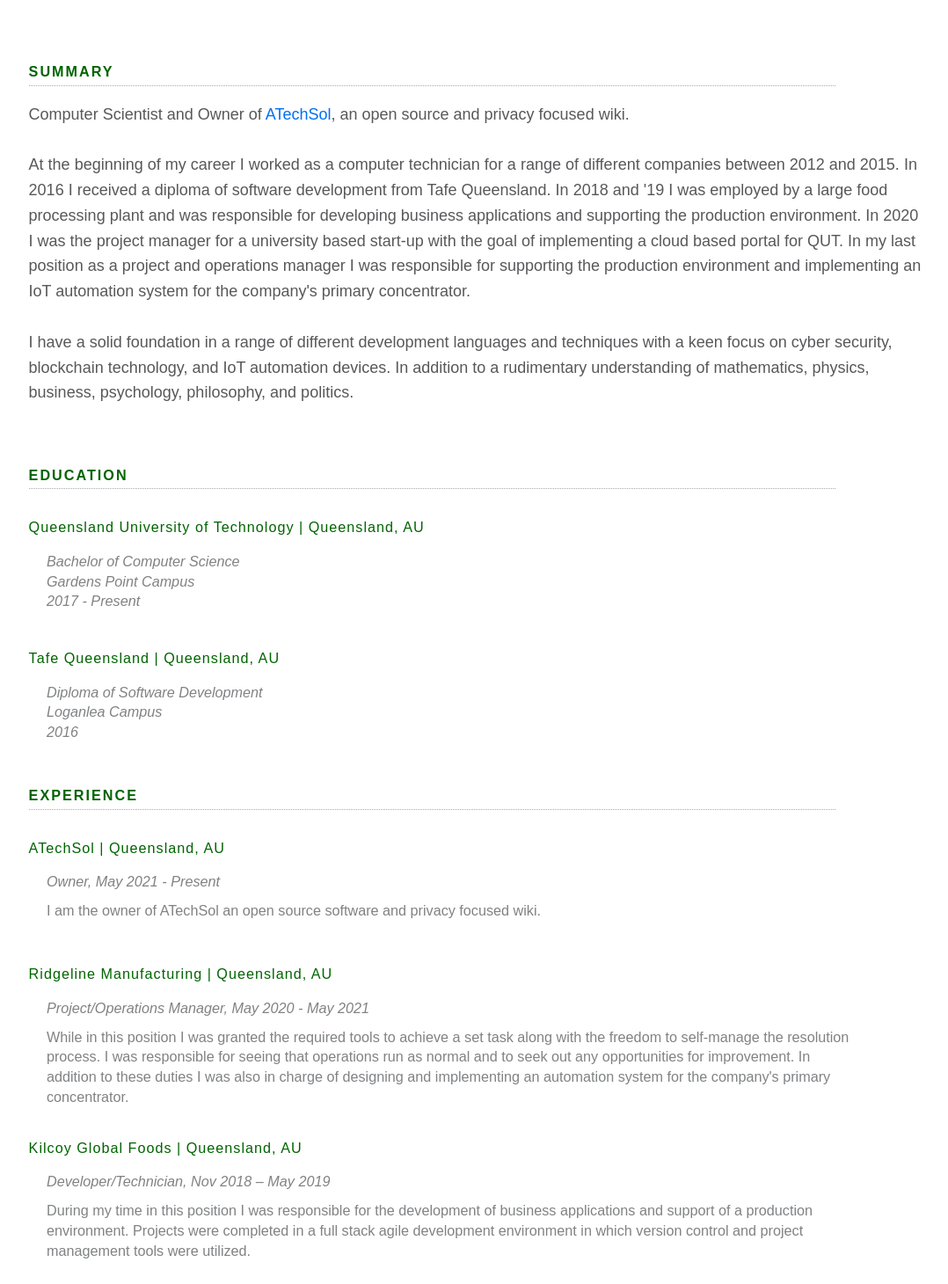
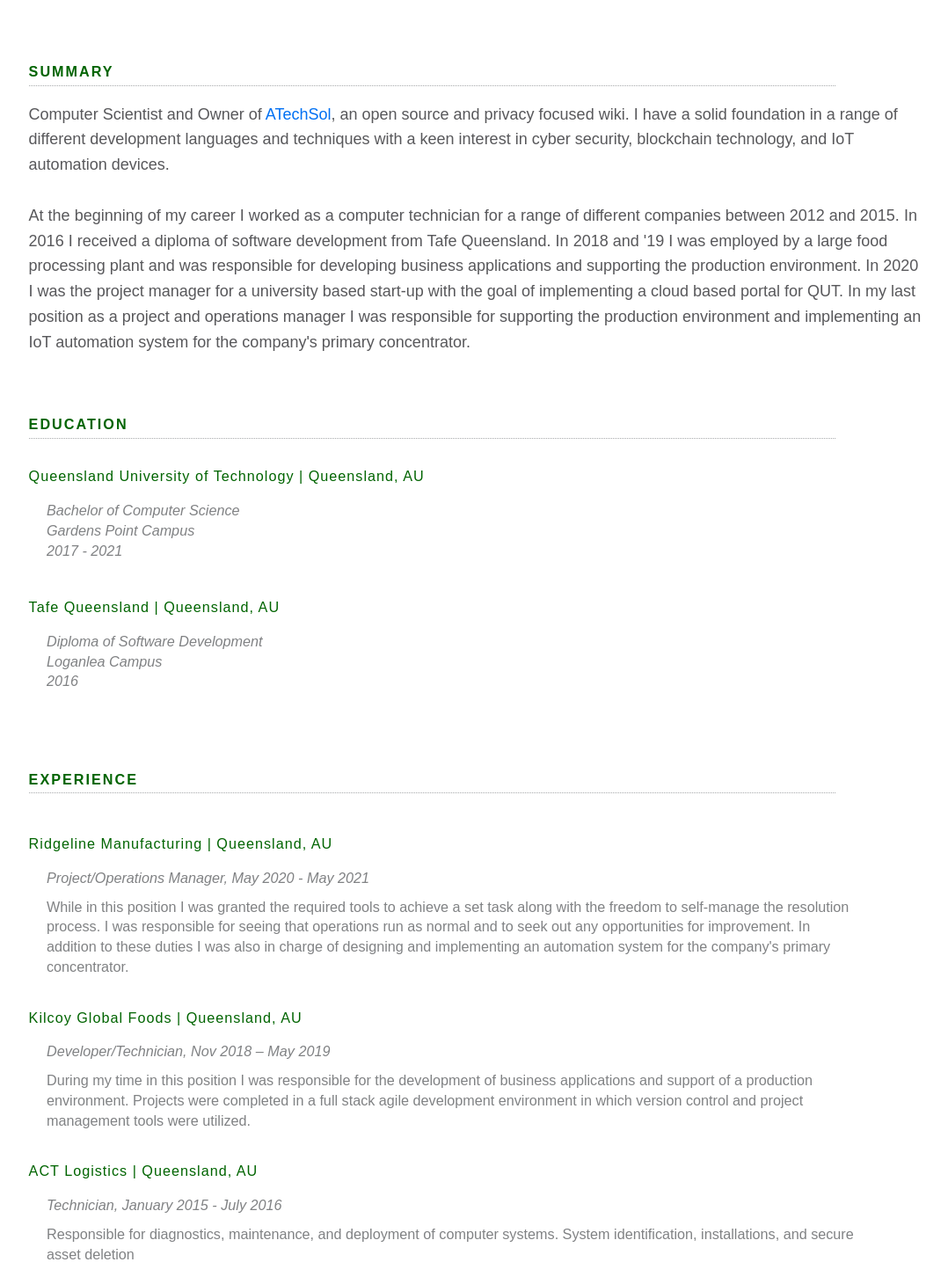
Before and after one commit to lreynolds188/Portfolio, a Next.js app: page /resume in a window 1280 px wide. Shown: the part 330-1790 px from the top of the page at 88% size, without its empty margins (98-1176 px from the left). Built offline with nearby package versions, Linux system fonts and the light colour scheme.

Commit message:
Degree completed

```diff
--- a/pages/resume.js
+++ b/pages/resume.js
@@ -19,6 +19,8 @@ export default function Home() {
           <h2 className={styles.categoryHeaders}>Summary</h2><hr />
           <p className={styles.contact}>
             Computer Scientist and Owner of <a href="https://atechsol.com.au">ATechSol</a>, an open source and privacy focused wiki.
+            I have a solid foundation in a range of different development languages and techniques with a keen interest in cyber security,
+            blockchain technology, and IoT automation devices.
             <br/><br/>
             At the beginning of my career I worked as a computer technician for a range of different companies between 2012 and 2015.
             In 2016 I received a diploma of software development from Tafe Queensland. In 2018 and '19 I was employed by a large food
@@ -26,24 +28,16 @@ export default function Home() {
             In 2020 I was the project manager for a university based start-up with the goal of implementing a cloud based portal for QUT.
             In my last position as a project and operations manager I was responsible for supporting the production environment
             and implementing an IoT automation system for the company's primary concentrator.
-            <br/><br/>
-            I have a solid foundation in a range of different development languages and techniques with a keen focus on cyber security,
-            blockchain technology, and IoT automation devices. In addition to a rudimentary understanding of mathematics, physics, business,
-            psychology, philosophy, and politics.
           </p>
 
           <h2 className={styles.categoryHeaders}>Education</h2><hr /><br/>
           <a className={styles.primaryTitles} href="http://qut.edu.au" target="_blank">Queensland University of Technology | Queensland, AU</a>
-          <p className={styles.categoryDetails}>Bachelor of Computer Science<br/>Gardens Point Campus<br/>2017 - Present</p>
+          <p className={styles.categoryDetails}>Bachelor of Computer Science<br/>Gardens Point Campus<br/>2017 - 2021</p>
           <br />
           <a className={styles.primaryTitles} href="http://tafebrisbane.edu.au" target="_blank">Tafe Queensland | Queensland, AU</a>
           <p className={styles.categoryDetails}>Diploma of Software Development<br/>Loganlea Campus<br/>2016</p>
-
+          <br />
           <h2 className={styles.categoryHeaders}>Experience</h2><hr /><br/>
-          <a className={styles.primaryTitles} href="https://atechsol.com.au" target="_blank">ATechSol | Queensland, AU</a>
-          <p className={styles.categoryDetails}>Owner, May 2021 - Present</p>
-          <p className={styles.categoryDescription}>I am the owner of ATechSol an open source software and privacy focused wiki.</p>
-          <br />
           <p className={styles.primaryTitles}>Ridgeline Manufacturing | Queensland, AU</p>
           <p className={styles.categoryDetails}>Project/Operations Manager, May 2020 - May 2021</p>
           <p className={styles.categoryDescription}>While in this position I was granted the required tools to achieve a set task along with the freedom to self-manage the resolution process. I was responsible for seeing that operations run as normal and to seek out any opportunities for improvement. In addition to these duties I was also in charge of designing and implementing an automation system for the company's primary concentrator.</p>
@@ -51,6 +45,10 @@ export default function Home() {
           <a className={styles.primaryTitles} href="https://www.kilcoyglobalfoods.com/" target="_blank">Kilcoy Global Foods | Queensland, AU</a>
           <p className={styles.categoryDetails}>Developer/Technician, Nov 2018 – May 2019</p>
           <p className={styles.categoryDescription}>During my time in this position I was responsible for the development of business applications and support of a production environment. Projects were completed in a full stack agile development environment in which version control and project management tools were utilized.</p>
+          <br />
+          <a className={styles.primaryTitles} href="https://actlogistics.com.au/" target="_blank">ACT Logistics | Queensland, AU</a>
+          <p className={styles.categoryDetails}>Technician, January 2015 - July 2016</p>
+          <p className={styles.categoryDescription}>Responsible for diagnostics, maintenance, and deployment of computer systems. System identification, installations, and secure asset deletion</p>
 
           <h2 className={styles.categoryHeaders}>Skills</h2><hr />
           <p className={styles.primaryTitles}>Languages & Frameworks</p>
@@ -60,7 +58,7 @@ export default function Home() {
           <p className={styles.categoryDescription}>Version Control | Team Management Systems | Computational Mathematics | Requirements Gathering | Systems Analysis | Software Design | Development | Debugging | Documentation | Testing | Deployment</p>
           <br />
           <p className={styles.primaryTitles}>Platforms & Technologies</p>
-          <p className={styles.categoryDescription}>Linux | Windows | Android | GitHub | DevOps | Active Directory | Virtualization | Server Administration | Database Management | Networking | Remote Access | Backup Systems | Security Systems | Service Management Systems</p>
+          <p className={styles.categoryDescription}>Linux | Windows | Android | GitHub | DevOps | Active Directory | Virtualization | Server Administration | Database Management | Networking | Remote Access | Backup Systems | Security Systems | Service Management Systems | 3D Modeling | 3D Printing</p>
           <h2 className={styles.categoryHeaders}>Licences</h2><hr /><br/>
           <ul>
             <li className={styles.categoryDescription}>LF Forklift Licence</li>
```
